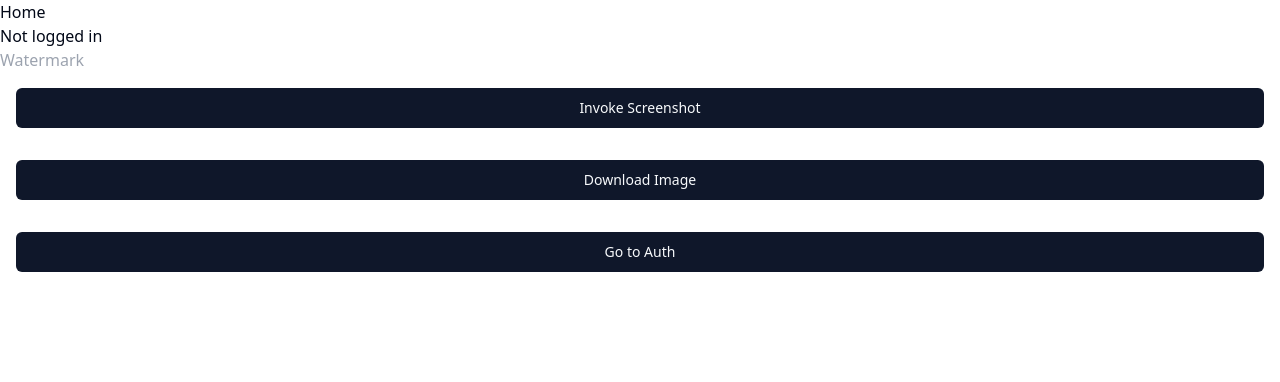
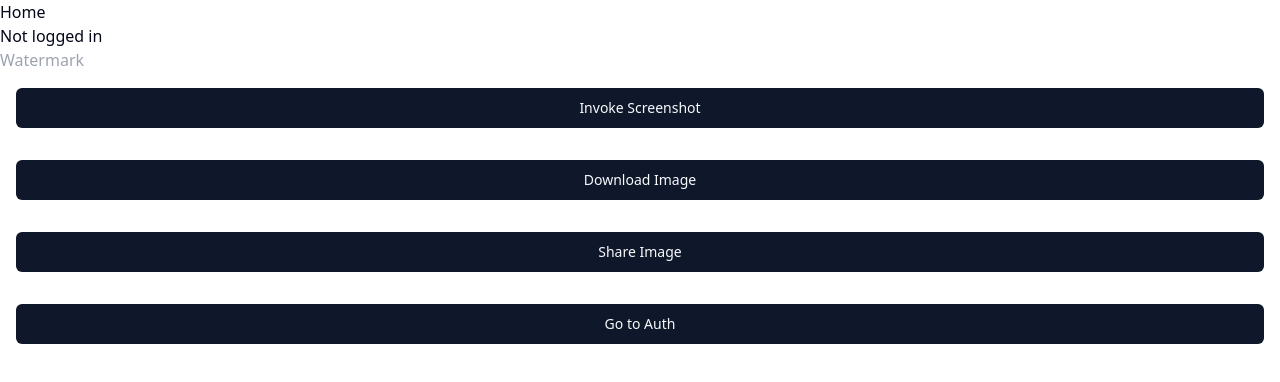
Before and after one commit to Rohithgilla12/supa-shot, a React (Vite) app: page / in a window 1280 px wide. Shown: the top 382 px of the page. Built offline with nearby package versions, Linux system fonts and the light colour scheme; no server answers.

Commit message:
Upload file to storage

```diff
--- a/src/App.tsx
+++ b/src/App.tsx
@@ -1,11 +1,11 @@
 import "./global.css";
 
+import { toBlob, toPng } from "html-to-image";
 import { useEffect, useRef, useState } from "react";
 
 import { Button } from "./components/ui/button";
 import { invoke } from "@tauri-apps/api/tauri";
 import { supabase } from "./data/db";
-import { toPng } from "html-to-image";
 import { useNavigate } from "react-router-dom";
 
 function App() {
@@ -45,6 +45,31 @@ function App() {
     console.log(data);
   };
 
+  const shareImage = async () => {
+    // toFile
+    const data = await toBlob(ref.current!, { cacheBust: true });
+    const userId = session?.user?.id || "anonymous";
+
+    if (data) {
+      const file = new File([data], "screenshot.png", { type: "image/png" });
+
+      const { data: storageData, error } = await supabase.storage
+        .from("shots")
+        .upload(`${userId}/screenshot-${Date.now()}.png`, file, {
+          cacheControl: "3600",
+          upsert: false,
+        });
+
+      if (error) {
+        console.error(error);
+      }
+
+      if (storageData) {
+        console.log(storageData.path);
+      }
+    }
+  };
+
   return (
     <div className="flex flex-col">
       {path.length > 0 ? (
@@ -78,6 +103,10 @@ function App() {
         Download Image
       </Button>
 
+      <Button className="m-4" type="button" onClick={shareImage}>
+        Share Image
+      </Button>
+
       <Button className="m-4" type="button" onClick={() => navigate("/auth")}>
         Go to Auth
       </Button>
```
